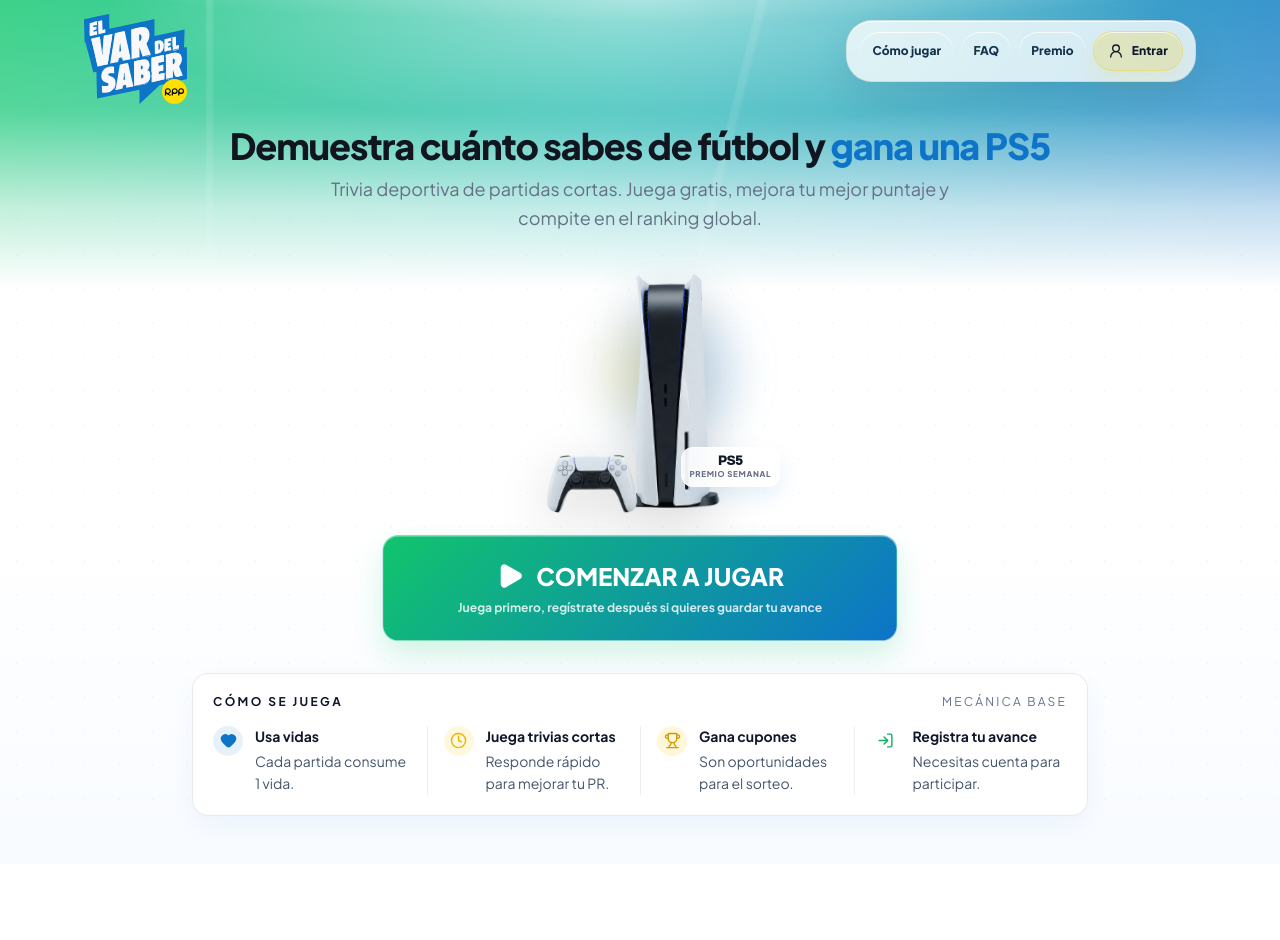
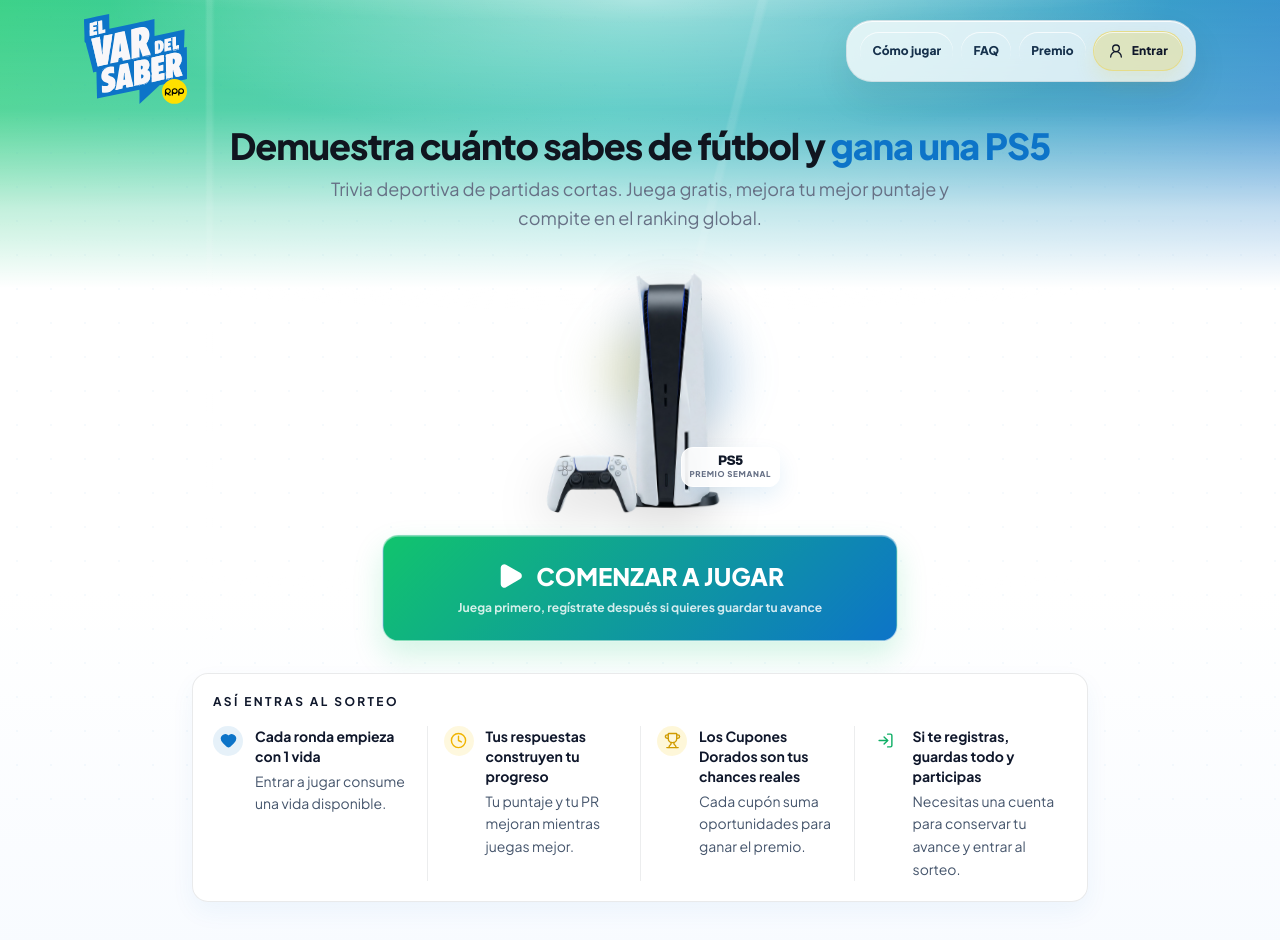
Before and after one commit to ppetitv/El-Var-del-Saber-, a React (Vite) app: page / in a window 1280 px wide. Shown: the top 940 px of the page. Before the commit the page ends 864 px from the top, so only its background shows below. Built offline with nearby package versions, Linux system fonts and the light colour scheme.

Commit message:
feat: update tutorial text in VestuarioScreen for clarity and engagement

```diff
--- a/src/views/VestuarioScreen.tsx
+++ b/src/views/VestuarioScreen.tsx
@@ -249,11 +249,10 @@
       data-onboarding="tutorial"
     >
       <div className="info-card premium-soft-panel rounded-2xl p-4 md:p-5">
-        <div className="flex items-center justify-between mb-4">
+        <div className="mb-4">
           <h3 className="text-slate-900 font-bold uppercase tracking-[0.2em] text-xs">
-            Cómo se juega
+            Así entras al sorteo
           </h3>
-          <span className="text-xs text-slate-500 uppercase tracking-[0.18em]">Mecánica base</span>
         </div>
         <div className="tutorial-info-list">
           <div className="info-card tutorial-info-card">
@@ -261,8 +260,8 @@
               <Heart className="text-blue-400" size={16} fill="currentColor" />
             </div>
             <div>
-              <p className="font-bold text-slate-900 text-sm mb-1">Usa vidas</p>
-              <p className="text-sm text-slate-600 leading-relaxed">Cada partida consume 1 vida.</p>
+              <p className="font-bold text-slate-900 text-sm mb-1">Cada ronda empieza con 1 vida</p>
+              <p className="text-sm text-slate-600 leading-relaxed">Entrar a jugar consume una vida disponible.</p>
             </div>
           </div>
           <div className="info-card tutorial-info-card">
@@ -270,8 +269,8 @@
               <Clock className="text-orange-500" size={16} />
             </div>
             <div>
-              <p className="font-bold text-slate-900 text-sm mb-1">Juega trivias cortas</p>
-              <p className="text-sm text-slate-600 leading-relaxed">Responde rápido para mejorar tu PR.</p>
+              <p className="font-bold text-slate-900 text-sm mb-1">Tus respuestas construyen tu progreso</p>
+              <p className="text-sm text-slate-600 leading-relaxed">Tu puntaje y tu PR mejoran mientras juegas mejor.</p>
             </div>
           </div>
           <div className="info-card tutorial-info-card">
@@ -279,8 +278,8 @@
               <Trophy className="text-rpp-yellow" size={16} />
             </div>
             <div>
-              <p className="font-bold text-slate-900 text-sm mb-1">Gana cupones</p>
-              <p className="text-sm text-slate-600 leading-relaxed">Son oportunidades para el sorteo.</p>
+              <p className="font-bold text-slate-900 text-sm mb-1">Los Cupones Dorados son tus chances reales</p>
+              <p className="text-sm text-slate-600 leading-relaxed">Cada cupón suma oportunidades para ganar el premio.</p>
             </div>
           </div>
           <div className="info-card tutorial-info-card">
@@ -288,8 +287,8 @@
               <LogIn className="text-neon-green" size={16} />
             </div>
             <div>
-              <p className="font-bold text-slate-900 text-sm mb-1">Registra tu avance</p>
-              <p className="text-sm text-slate-600 leading-relaxed">Necesitas cuenta para participar.</p>
+              <p className="font-bold text-slate-900 text-sm mb-1">Si te registras, guardas todo y participas</p>
+              <p className="text-sm text-slate-600 leading-relaxed">Necesitas una cuenta para conservar tu avance y entrar al sorteo.</p>
             </div>
           </div>
         </div>
```
